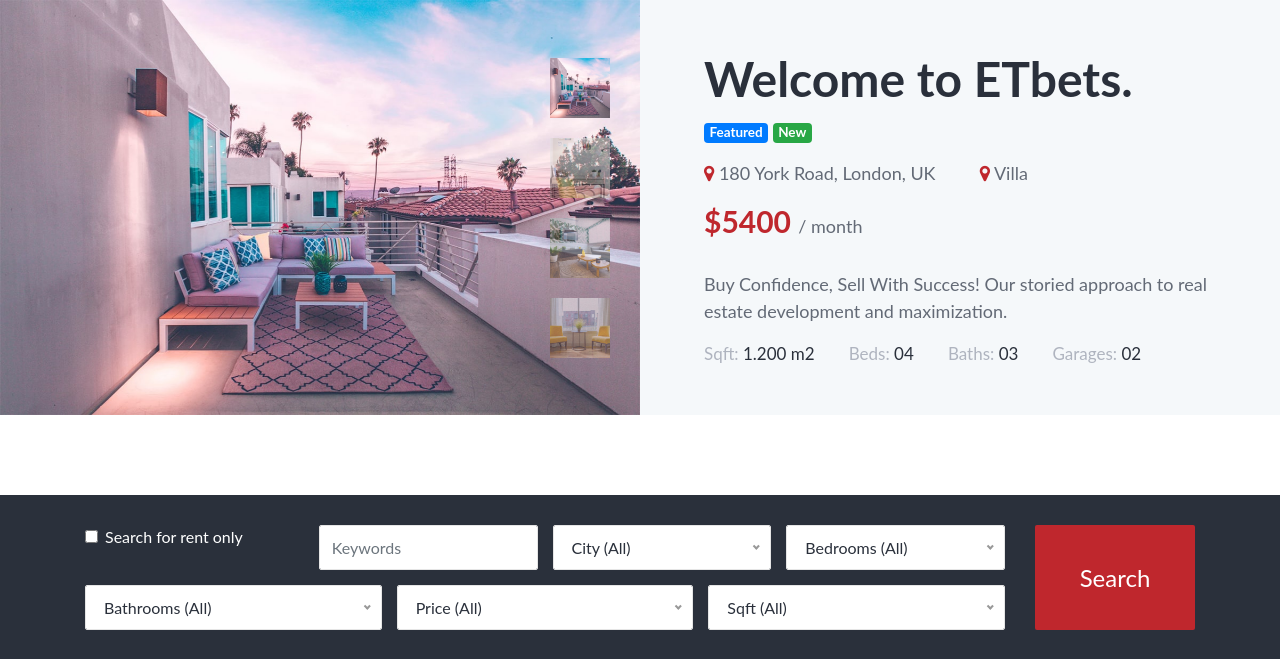
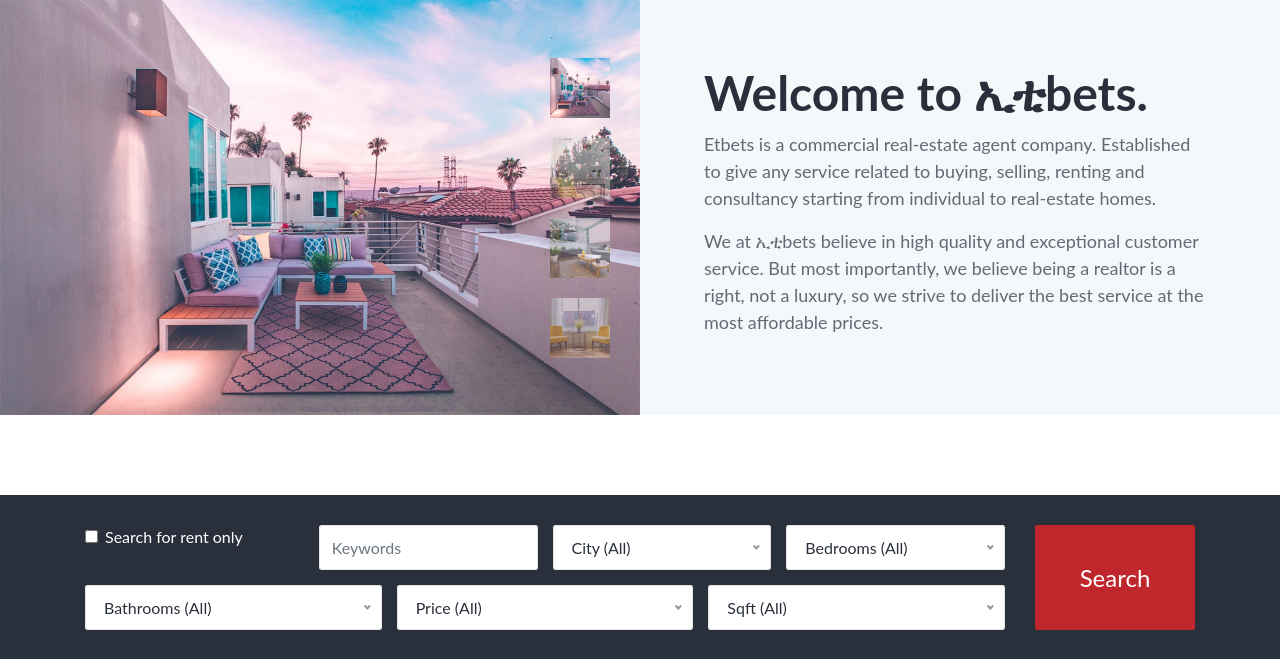
Before and after one commit to Yonasnegash/flapierhomes, a Django app: page / in a window 1280 px wide. Shown: the part 150-809 px from the top of the page. Run offline with Django 3.2, Linux system fonts and the light colour scheme; data that the repository does not hold is empty; some libraries are stand-ins or nearby versions.

Commit message:
add content in homepage

```diff
--- a/templates/pages/index.html
+++ b/templates/pages/index.html
@@ -90,21 +90,9 @@
             <!-- Properties Content Area -->
             <div class="properties-content-area wow fadeInUp" data-wow-delay="200ms">
                 <div class="properties-content-info">
-                    <h2>Welcome to ETbets. </h2><p><span class="badge badge-primary">Featured</span>
-                        <span class="badge badge-success">New</span></p>
-                    <div class="properties-location">
-                        <p><i class="fa fa-map-marker" aria-hidden="true"></i> 180 York Road, London, UK</p>
-                        <p><i class="fa fa-map-marker" aria-hidden="true"></i> Villa</p>
-                    </div>
-                    <h4 class="properties-rate">$5400 <span>/ month</span></h4>
-                    <p>Buy Confidence, Sell With Success! Our storied approach to real estate development and maximization.</p>
-                    <!-- Properties Info -->
-                    <div class="properties-info">
-                        <p>Sqft: <span>1.200 m2</span></p>
-                        <p>Beds: <span>04</span></p>
-                        <p>Baths: <span>03</span></p>
-                        <p>Garages: <span>02</span></p>
-                    </div>
+                    <h2>Welcome to ኢቲbets. </h2>
+                    <p>Etbets is a commercial real-estate agent company. Established to give any service related to buying, selling, renting and consultancy starting from individual to real-estate homes.</p>
+                    <p>We at ኢቲbets believe in high quality and exceptional customer service. But most importantly, we believe being a realtor is a right, not a luxury, so we strive to deliver the best service at the most affordable prices.</p>
                 </div>
             </div>
         {% endif %}
```
